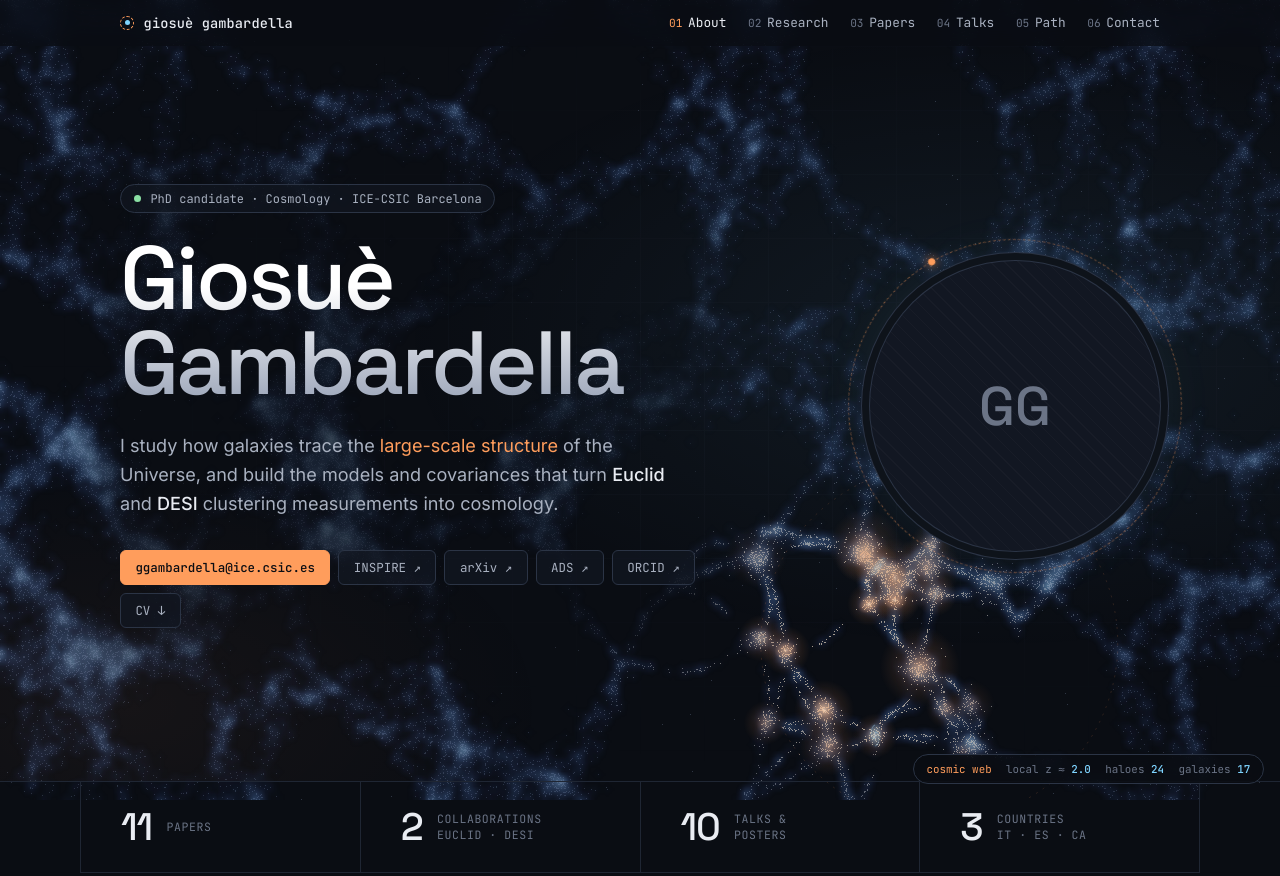
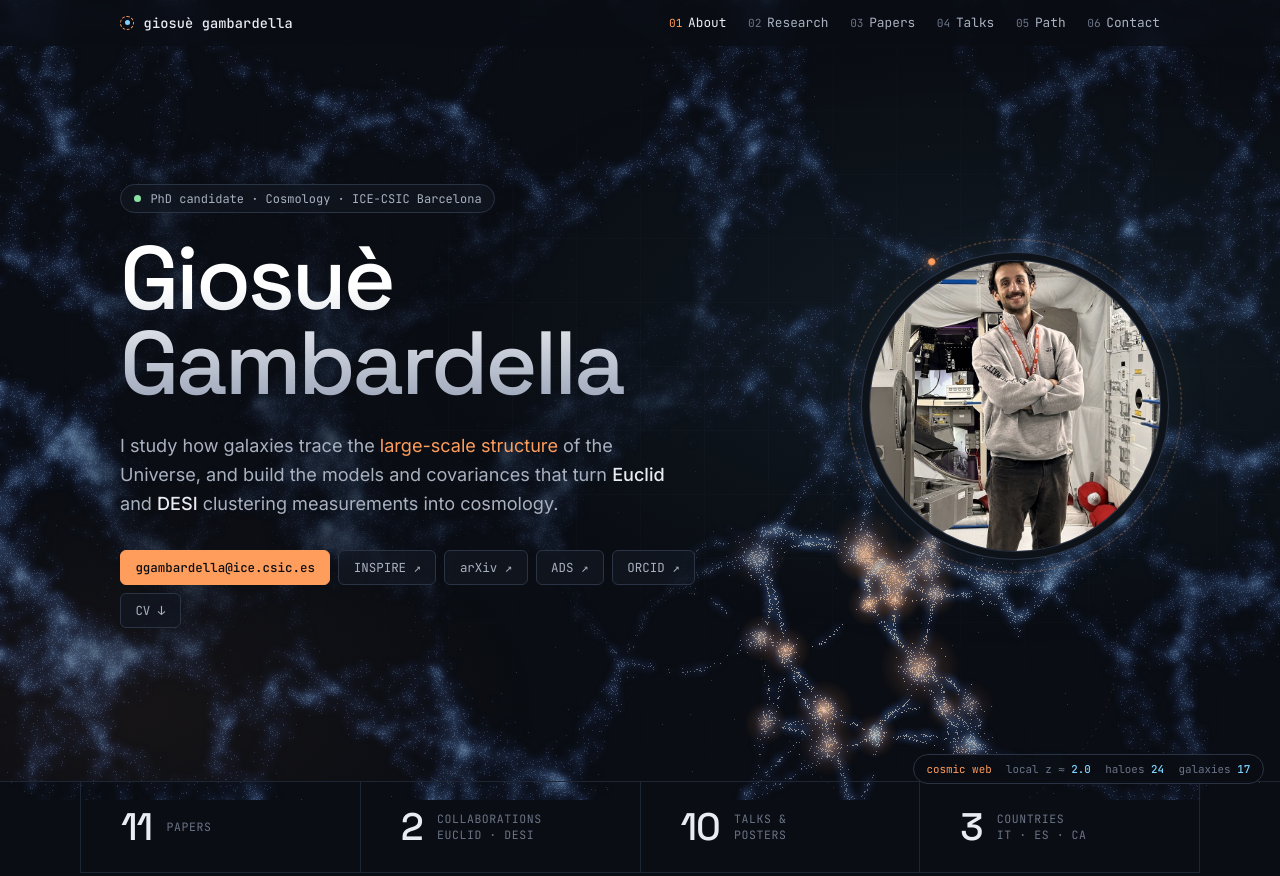
Before and after one commit to ggambardella/ggambardella.github.io, a plain HTML site: page index.html in a window 1280 px wide. Shown: the top 876 px of the page. Drawn offline with Linux system fonts and the light colour scheme; animation ran at ten frames a second.

Commit message:
Update index.html

```diff
--- a/index.html
+++ b/index.html
@@ -66,7 +66,7 @@
       <figure class="portrait-card">
         <div class="portrait">
           <!-- Put your photo in this folder as photo.jpg (square, ~800×800 px). -->
-          <img src="photo.jpg" alt="Portrait of Giosuè Gambardella" onerror="this.parentElement.classList.add('no-photo'); this.remove();">
+          <img src="profile.jpg" alt="Portrait of Giosuè Gambardella" onerror="this.parentElement.classList.add('no-photo'); this.remove();">
           <span class="initials" aria-hidden="true">GG</span>
           <span class="orbit"></span>
         </div>
```
